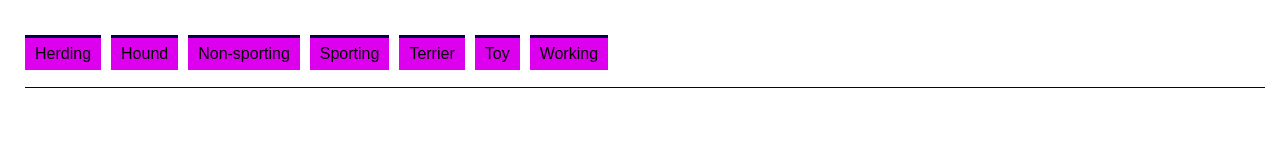
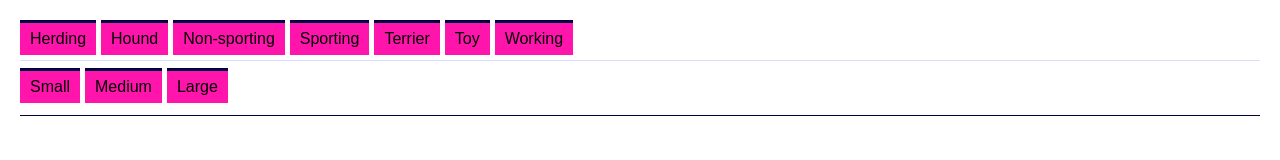
Before and after one commit to itomblack/dogs, a website with bundled scripts: page src/index.html in a window 1280 px wide. Built offline with nearby package versions, Linux system fonts and the light colour scheme.

Commit message:
add sml med lrg

```diff
--- a/src/index.html
+++ b/src/index.html
@@ -23,6 +23,12 @@
 				<button id="filterToy" class="btn-type-select">Toy</button>
 				<button id="filterWorking" class="btn-type-select">Working</button>
 			</div>
+
+				<div class="options-row">
+					<button id="filterSml" class="btn-type-select">Small</button>
+					<button id="filterMed" class="btn-type-select">Medium</button>
+					<button id="filterLrg" class="btn-type-select">Large</button>
+			</div>
 		</div>
 
 
--- a/src/sass/styles.scss
+++ b/src/sass/styles.scss
@@ -7,14 +7,9 @@
 // define mixins & functions
 @import "_mixins.scss";
 
-//===============================================================================
-// VARIABLES
-//===============================================================================
-$paper:  white;
-$ink:    black;
-$col1: #000044;
-$col2: #ddddff;
-$col3: #dd00ee;
+@import "variables.scss";
+
+
 
 
 //===============================================================================
@@ -51,5 +46,5 @@ button {
 	border: none;
 }
 
-// define mixins & functions
+// import styles
 @import "main-styles.scss";
```
Also changed, not shown: src/css/styles.css.
